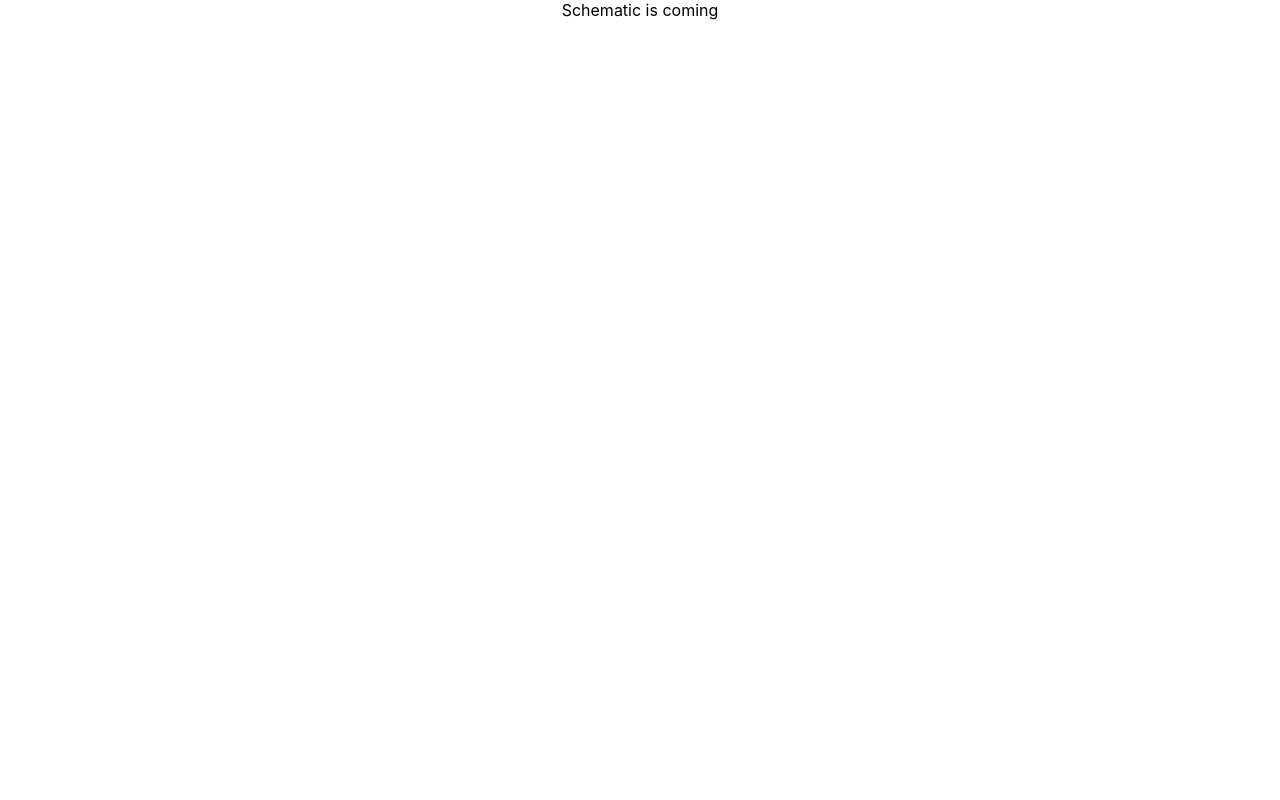
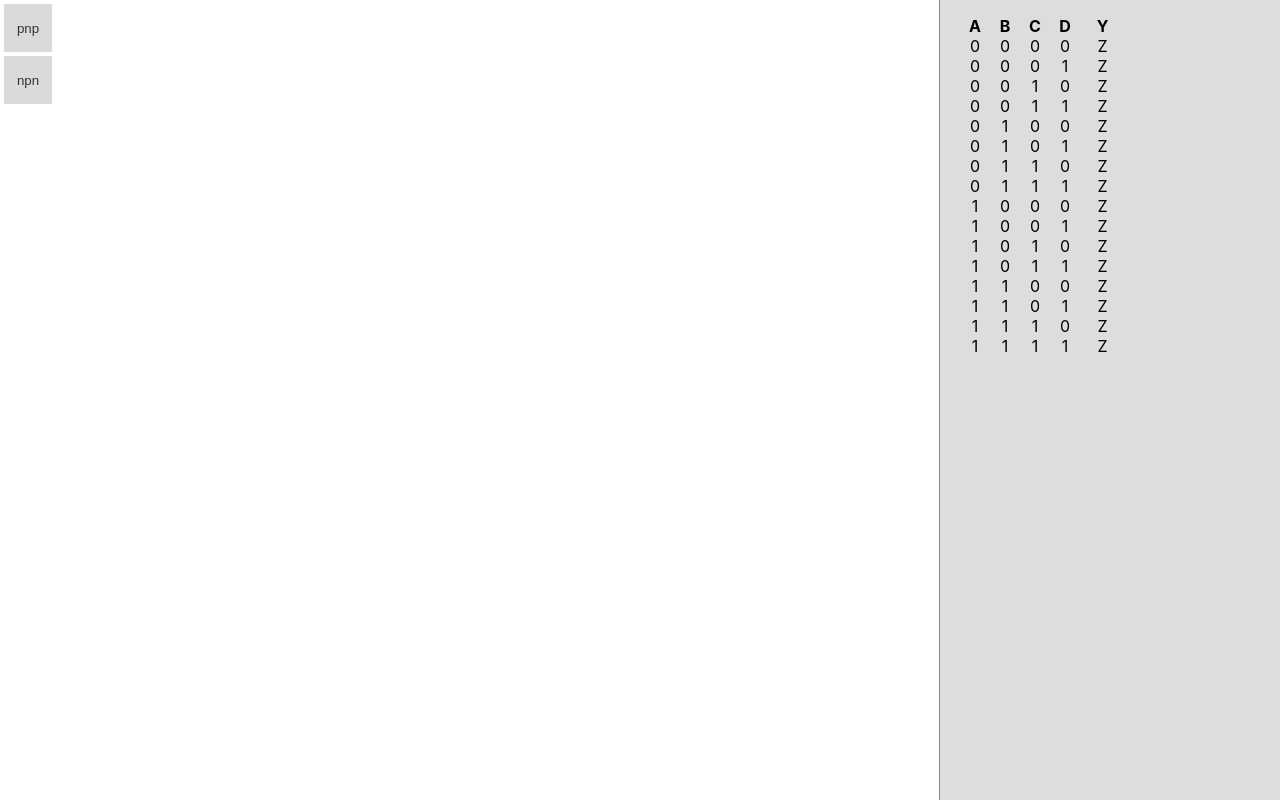
Before and after one commit to bacher/schematic, a React (Create React App) app: page / in a window 1280 px wide. Built offline with nearby package versions, Linux system fonts and the light colour scheme.

Commit message:
prototype

```diff
--- a/package.json
+++ b/package.json
@@ -4,7 +4,8 @@
   "private": true,
   "scripts": {
     "start": "react-scripts start",
-    "build": "react-scripts build"
+    "build": "react-scripts build",
+    "test": "tsc --noEmit --project tsconfig.json"
   },
   "eslintConfig": {
     "extends": [
@@ -33,6 +34,7 @@
     "typescript": "^4.4.3"
   },
   "devDependencies": {
+    "node-sass": "^5.0.0",
     "prettier": "^2.4.1"
   }
 }
--- a/src/components/App/App.css
+++ /dev/null
@@ -1,3 +0,0 @@
-.App {
-  text-align: center;
-}
--- /dev/null
+++ b/src/components/App/App.module.scss
@@ -0,0 +1,64 @@
+.app {
+  position: relative;
+  display: flex;
+  align-items: stretch;
+  flex-grow: 1;
+  width: 100%;
+  height: 100%;
+  overflow: hidden;
+}
+
+.panel {
+  position: absolute;
+  display: flex;
+  flex-direction: column;
+  gap: 4px;
+  top: 0;
+  left: 0;
+  padding: 4px;
+  border-radius: 2px;
+}
+
+.button {
+  width: 48px;
+  height: 48px;
+  flex-shrink: 0;
+  border: none;
+  color: #333;
+  background: #dadada;
+  white-space: nowrap;
+  appearance: none;
+}
+
+.canvasWrapper {
+  flex-grow: 1;
+}
+
+.canvas {
+  display: block;
+}
+
+.info {
+  flex-basis: 300px;
+  padding: 16px 20px;
+  border-left: 1px solid #888;
+  background: #ddd;
+}
+
+.table {
+  display: grid;
+  grid-template-columns: repeat(5, 30px);
+}
+
+.tableCell {
+  text-align: center;
+  font-weight: 700;
+
+  &:nth-child(n + 6) {
+    font-weight: 400;
+  }
+
+  &:nth-child(5n) {
+    margin-left: 15px;
+  }
+}
--- a/src/components/App/App.tsx
+++ b/src/components/App/App.tsx
@@ -1,5 +1,244 @@
-import './App.css';
+import { Fragment, useEffect, useRef, useState } from 'react';
+
+import styles from './App.module.scss';
+
+type Coords = {
+  x: number;
+  y: number;
+};
+
+type Element = {
+  type: 'pnp' | 'npn';
+  pos: Coords;
+};
+
+type GameState = {
+  elements: Element[];
+};
 
 export function App() {
-  return <div className="App">Schematic is coming</div>;
+  const [cursor, setCursor] = useState<'move' | undefined>(undefined);
+  const canvasRef = useRef<HTMLCanvasElement>(null);
+  const canvasWrapperRef = useRef<HTMLDivElement>(null);
+  const sizeRef = useRef({ width: 0, height: 0 });
+  const posRef = useRef({ x: 0, y: 0 });
+  const gameStateRef = useRef<GameState>({
+    elements: [],
+  });
+  const assetsRef = useRef<Record<string, any>>({});
+  const mousePosRef = useRef({ x: 0, y: 0 });
+  const activeElementRef = useRef<{ el: Element | undefined }>({ el: undefined });
+  const size = sizeRef.current;
+  const pos = posRef.current;
+  const state = gameStateRef.current;
+  const assets = assetsRef.current;
+  const mousePos = mousePosRef.current;
+  const activeElement = activeElementRef.current;
+  const [isDrag, setDrag] = useState(false);
+
+  function draw() {
+    const ctx = canvasRef.current!.getContext('2d');
+
+    if (!ctx) {
+      throw new Error();
+    }
+
+    ctx.clearRect(0, 0, size.width, size.height);
+
+    ctx.save();
+    ctx.translate(size.width / 2 + pos.x + 0.5, size.height / 2 + pos.y + 0.5);
+
+    // ctx.beginPath();
+    // ctx.moveTo(-50, -50);
+    // ctx.lineTo(50, 50);
+    // ctx.closePath();
+    // ctx.strokeStyle = '#000';
+    // ctx.stroke();
+
+    for (const element of state.elements) {
+      const { type, pos } = element;
+
+      if (element === activeElement.el) {
+        ctx.strokeStyle = '#00f';
+        ctx.lineWidth = 3;
+        ctx.strokeRect(pos.x - 26, pos.y - 26, 52, 52);
+      }
+
+      const img = assets[type];
+
+      if (img) {
+        ctx.drawImage(img, pos.x - 24, pos.y - 24, 48, 48);
+      }
+    }
+
+    ctx.restore();
+  }
+
+  function convertScreenCoordsToAppCoords({ x, y }: Coords): Coords {
+    return {
+      x: x - size.width / 2 - pos.x,
+      y: y - size.height / 2 - pos.y,
+    };
+  }
+
+  function checkHover() {
+    const { x, y } = convertScreenCoordsToAppCoords(mousePos);
+
+    for (const element of state.elements) {
+      if (
+        x > element.pos.x - 24 &&
+        x < element.pos.x + 24 &&
+        y > element.pos.y - 24 &&
+        y < element.pos.y + 24
+      ) {
+        if (activeElement.el !== element) {
+          activeElement.el = element;
+          draw();
+          setCursor('move');
+        }
+        return;
+      }
+    }
+
+    if (activeElement.el) {
+      activeElement.el = undefined;
+      draw();
+      setCursor(undefined);
+    }
+  }
+
+  function updateSize() {
+    const app = canvasWrapperRef.current!;
+    const canvas = canvasRef.current!;
+
+    size.width = app.clientWidth;
+    size.height = app.clientHeight;
+
+    canvas.width = size.width;
+    canvas.height = size.height;
+
+    draw();
+  }
+
+  function checkOverlap(point: Coords): boolean {
+    for (const { pos } of state.elements) {
+      if ((pos.x - point.x) ** 2 + (pos.y - point.y) ** 2 < 24 ** 2) {
+        return true;
+      }
+    }
+
+    return false;
+  }
+
+  function addElement(type: Element['type']) {
+    const pos = convertScreenCoordsToAppCoords({
+      x: size.width / 2,
+      y: size.height / 2,
+    });
+
+    while (checkOverlap(pos)) {
+      pos.x += 50;
+    }
+
+    state.elements.push({
+      type: type,
+      pos,
+    });
+    draw();
+  }
+
+  useEffect(() => {
+    updateSize();
+
+    window.addEventListener('resize', updateSize);
+
+    const img = new Image();
+    img.src = 'logo192.png';
+
+    assets['pnp'] = img;
+    assets['npn'] = img;
+  }, []);
+
+  return (
+    <main className={styles.app}>
+      <div ref={canvasWrapperRef} className={styles.canvasWrapper}>
+        <canvas
+          ref={canvasRef}
+          className={styles.canvas}
+          style={cursor ? { cursor } : undefined}
+          onMouseDown={() => {
+            setDrag(true);
+          }}
+          onMouseMove={(e) => {
+            mousePos.x = e.clientX;
+            mousePos.y = e.clientY;
+
+            if (isDrag) {
+              if (activeElement.el) {
+                activeElement.el.pos.x += e.movementX;
+                activeElement.el.pos.y += e.movementY;
+              } else {
+                pos.x += e.movementX;
+                pos.y += e.movementY;
+              }
+
+              draw();
+            } else {
+              checkHover();
+            }
+          }}
+          onMouseLeave={
+            isDrag
+              ? () => {
+                  setDrag(false);
+                }
+              : undefined
+          }
+          onMouseUp={
+            isDrag
+              ? () => {
+                  setDrag(false);
+                }
+              : undefined
+          }
+        />
+      </div>
+      <div className={styles.panel}>
+        <button
+          className={styles.button}
+          onClick={() => {
+            addElement('pnp');
+          }}
+        >
+          pnp
+        </button>
+        <button
+          className={styles.button}
+          onClick={() => {
+            addElement('npn');
+          }}
+        >
+          npn
+        </button>
+      </div>
+      <div className={styles.info}>
+        <div className={styles.table}>
+          <div className={styles.tableCell}>A</div>
+          <div className={styles.tableCell}>B</div>
+          <div className={styles.tableCell}>C</div>
+          <div className={styles.tableCell}>D</div>
+          <div className={styles.tableCell}>Y</div>
+          {Array.from({ length: 16 }).map((el, i) => (
+            <Fragment key={i}>
+              <div className={styles.tableCell}>{Math.floor(i / 8) % 2}</div>
+              <div className={styles.tableCell}>{Math.floor(i / 4) % 2}</div>
+              <div className={styles.tableCell}>{Math.floor(i / 2) % 2}</div>
+              <div className={styles.tableCell}>{i % 2}</div>
+              <div className={styles.tableCell}>Z</div>
+            </Fragment>
+          ))}
+        </div>
+      </div>
+    </main>
+  );
 }
```
Also changed, not shown: 1 other file (tests, documents, lock files or other folders).
